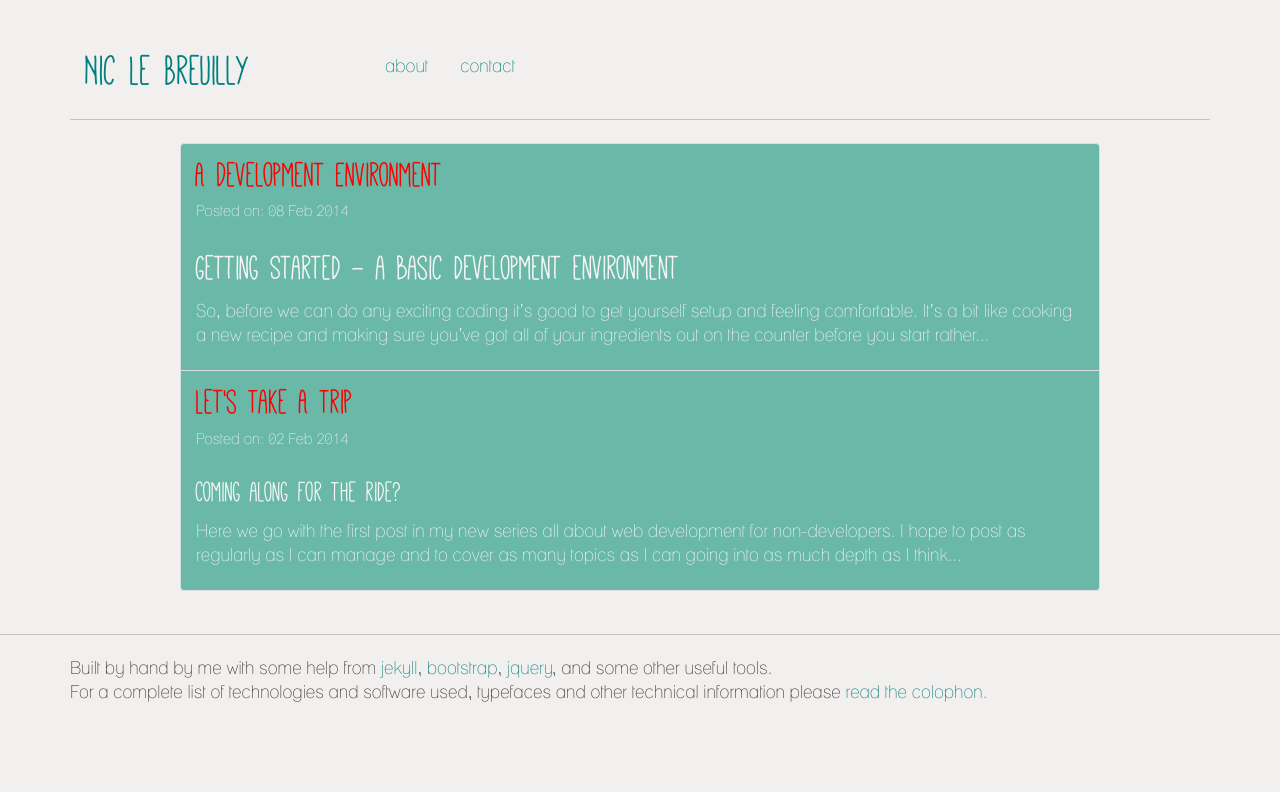
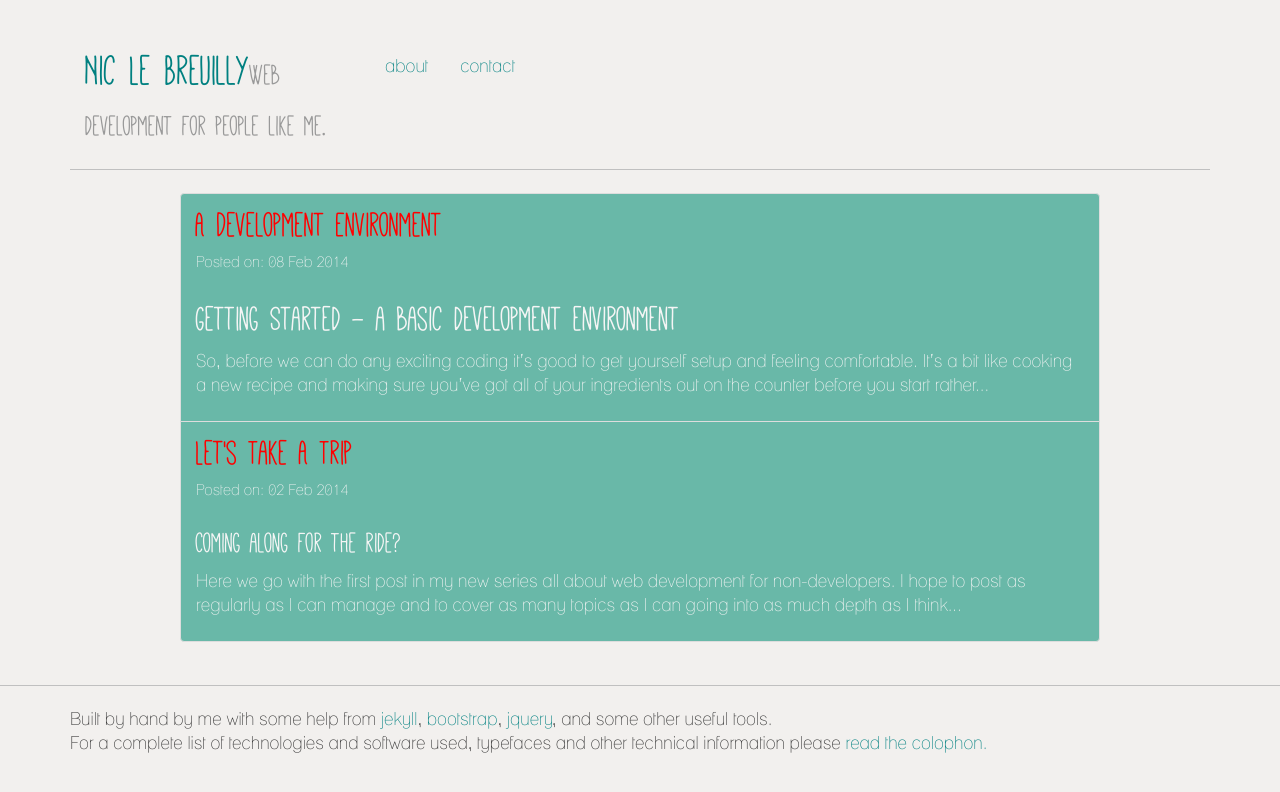
Before and after one commit to musonic/nicleb_old, a Jekyll site: the page built from index.html, in a window 1280 px wide. Shown: the top 792 px of the page. Built offline with Jekyll 4.4.1, drawn with Linux system fonts in a browser that asks for light colours; the list of posts is cut into pages by our own code.

Commit message:
Added a sub-heading

```diff
--- a/_layouts/default.html
+++ b/_layouts/default.html
@@ -6,7 +6,7 @@
         <![endif]-->
         <div class="container">
             <header class="page-header">
-              <h1 class="col-md-3 pull-left"><a href="/">{{ site.name }}</a></h1>
+              <h1 class="col-md-3 pull-left"><a href="/">{{ site.name }}</a><small>Web development for people like me.</small></h1>
                 <nav class="col-md-9 push-right">
                     <ul class="nav nav-pills">
                         <li class="{% if page.title == 'about' %} active {% endif %}"><a href="{{ site_url }}/about">about</a></li>
```
